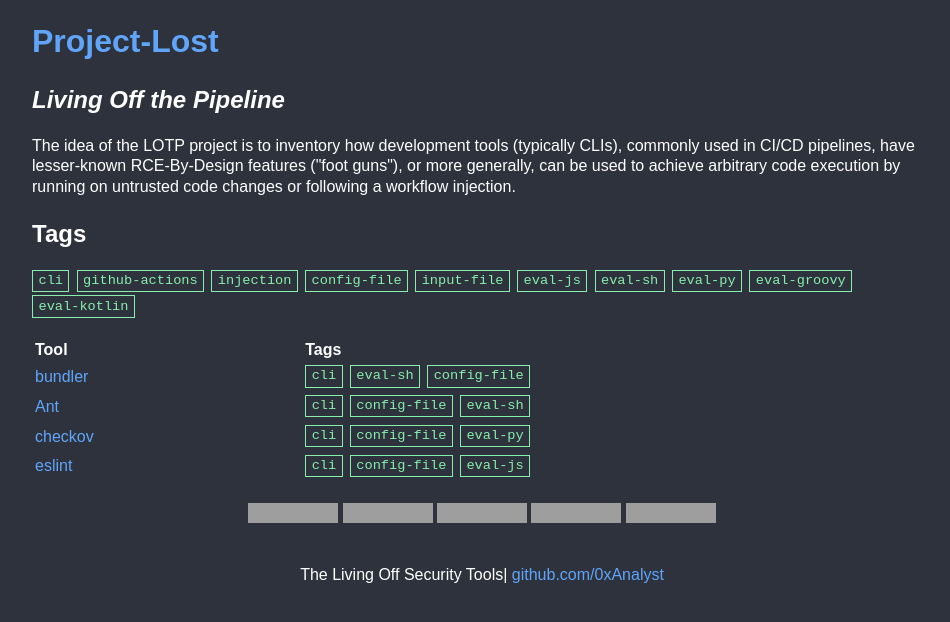
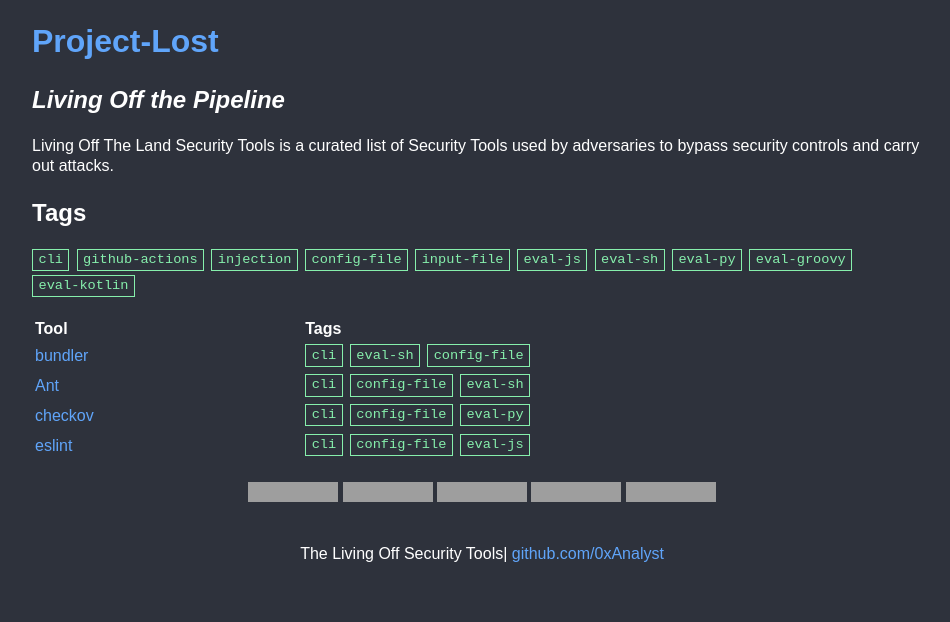
Before and after one commit to 0xAnalyst/Project-Lost, a Jekyll site: the page built from index.html, in a window 1280 px wide, cut to the strip 0-622 px from the top of the page. Shown: the whole strip, without its empty margins (158-1108 px from the left). Built offline with Jekyll 4.4.1, drawn with Linux system fonts in a browser that asks for light colours; grey boxes are pictures that could not be loaded.

Commit message:
Update home.html

```diff
--- a/_includes/home.html
+++ b/_includes/home.html
@@ -1,5 +1,5 @@
 <h2><em>Living Off the Pipeline</em></h2>
 
 <p>
-    The idea of the LOTP project is to inventory how development tools (typically CLIs), commonly used in CI/CD pipelines, have lesser-known RCE-By-Design features ("foot guns"), or more generally, can be used to achieve arbitrary code execution by running on untrusted code changes or following a workflow injection.
+    Living Off The Land Security Tools is a curated list of Security Tools used by adversaries to bypass security controls and carry out attacks.
 </p>
```
